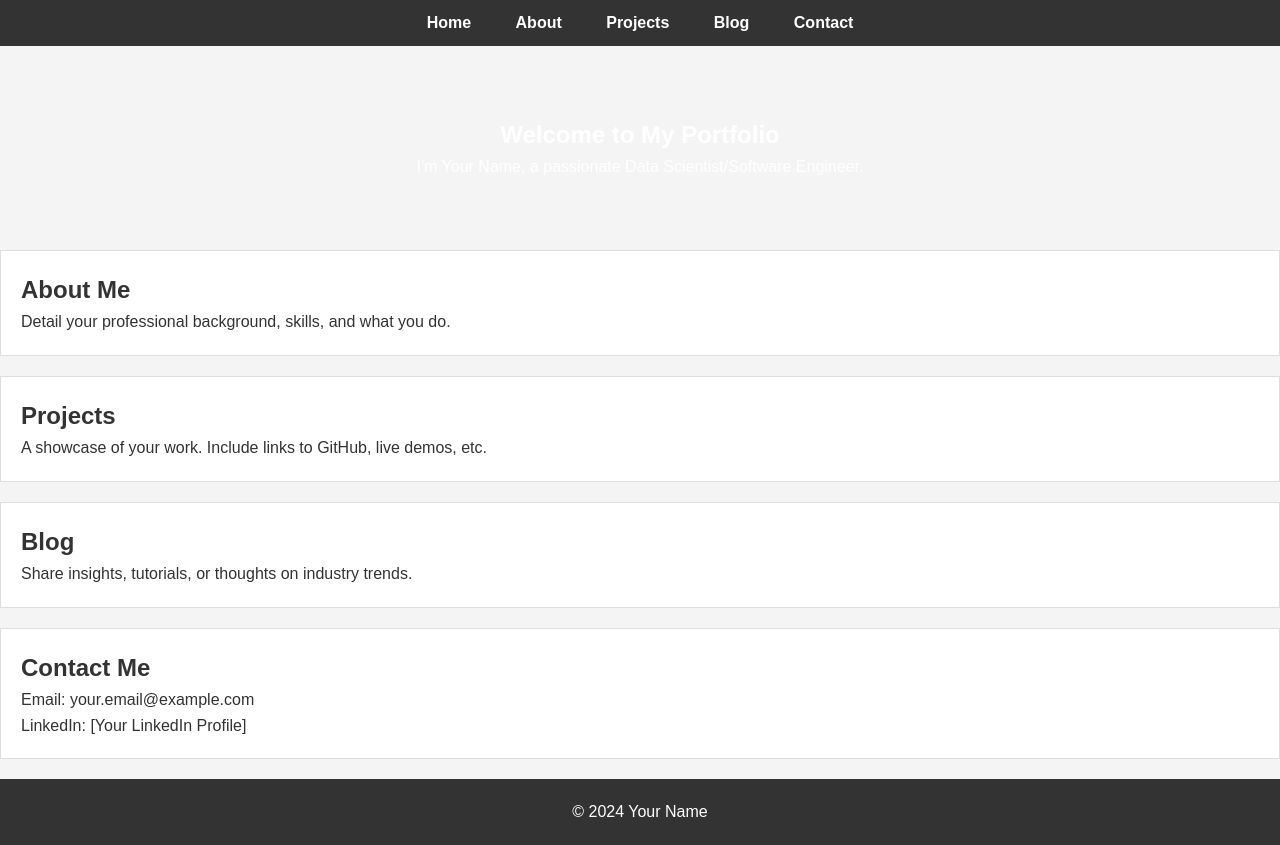
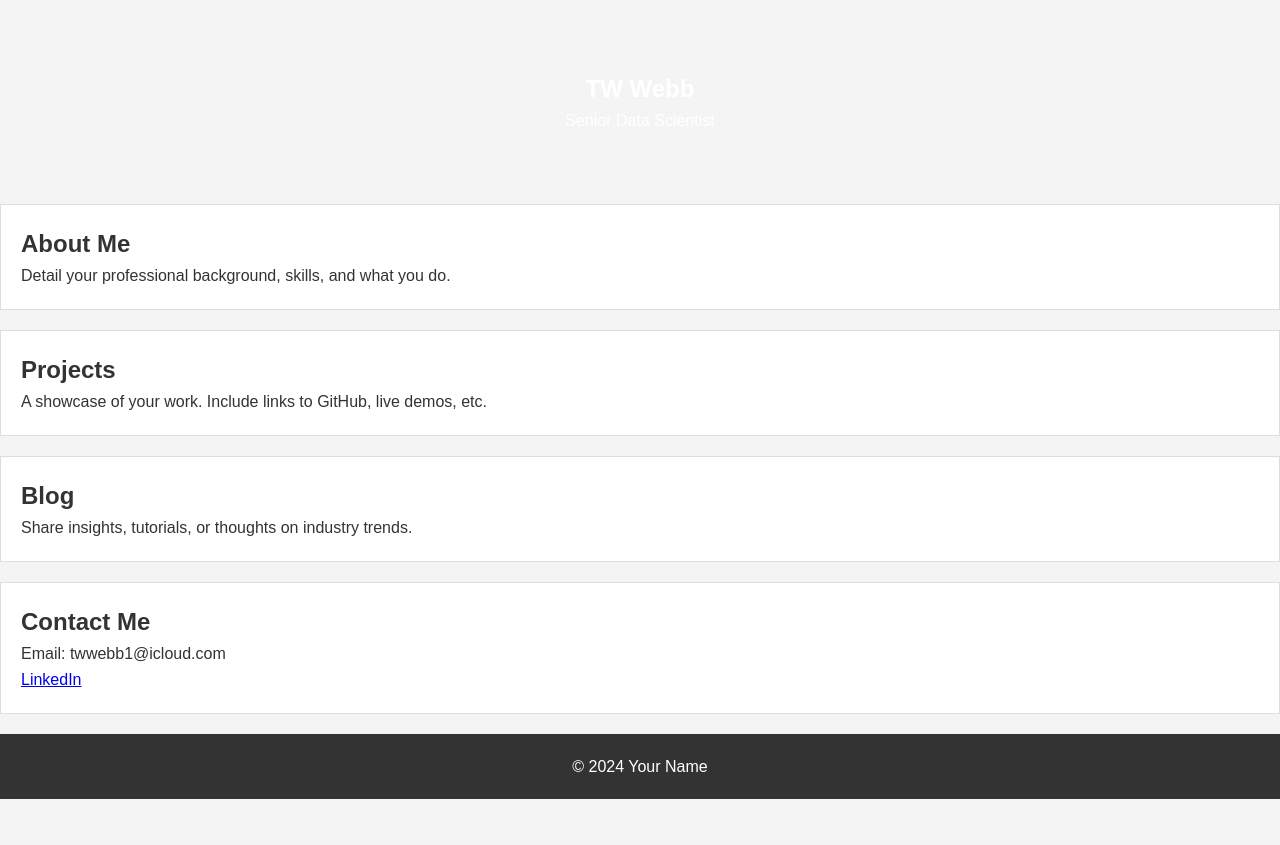
Before and after one commit to twwebb3/twwebb3.github.io, a plain HTML site: page index.html in a window 1280 px wide. After the commit the page ends 800 px from the top, so only its background shows below. Drawn offline with Linux system fonts and the light colour scheme; a script that the page names is missing.

Commit message:
Link to LinkedIn added.

```diff
--- a/index.html
+++ b/index.html
@@ -3,25 +3,15 @@
 <head>
     <meta charset="UTF-8">
     <meta name="viewport" content="width=device-width, initial-scale=1.0">
-    <title>Your Name - Data Scientist/Software Engineer</title>
+    <title>TW Webb - Data Scientist</title>
     <link rel="stylesheet" href="css/style.css">
 </head>
 <body>
-    <header>
-        <nav>
-            <ul>
-                <li><a href="#home">Home</a></li>
-                <li><a href="#about">About</a></li>
-                <li><a href="#projects">Projects</a></li>
-                <li><a href="#blog">Blog</a></li>
-                <li><a href="#contact">Contact</a></li>
-            </ul>
-        </nav>
-    </header>
+    <div id="header-placeholder"></div>
 
     <section id="home">
-        <h1>Welcome to My Portfolio</h1>
-        <p>I'm Your Name, a passionate Data Scientist/Software Engineer.</p>
+        <h1>TW Webb</h1>
+        <p>Senior Data Scientist</p>
     </section>
 
     <section id="about">
@@ -41,8 +31,8 @@
 
     <section id="contact">
         <h2>Contact Me</h2>
-        <p>Email: your.email@example.com</p>
-        <p>LinkedIn: [Your LinkedIn Profile]</p>
+        <p>Email: twwebb1@icloud.com</p>
+        <p><a href="https://www.linkedin.com/in/theodore-webb-08964864/" target="_blank">LinkedIn</a></p>
     </section>
 
     <footer>
```
